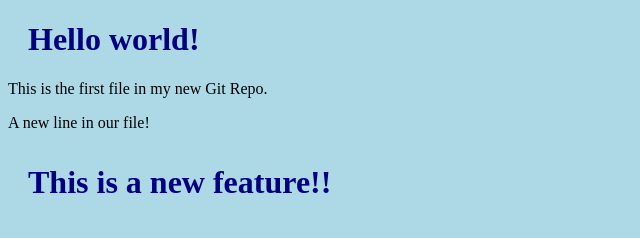
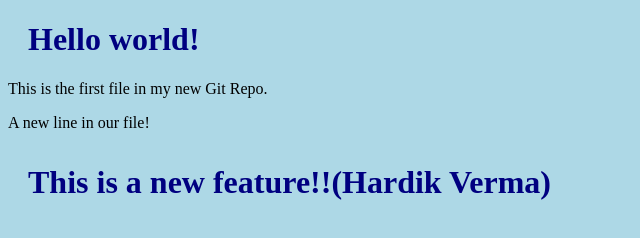
Before and after one commit to sahealamshaikh/LocalRepo, a plain HTML site: page newindex.html in a window 1280 px wide. Shown: the whole page, without its empty margins (0-640 px from the left). Drawn offline with Linux system fonts and the light colour scheme.

Commit message:
added name for check merge conglicts

```diff
--- a/newindex.html
+++ b/newindex.html
@@ -9,7 +9,7 @@
 <h1>Hello world!</h1>
 <p>This is the first file in my new Git Repo.</p>
 <p>A new line in our file!</p>
-<h1><p>This is a new feature!!</p></h1>
+<h1><p>This is a new feature!!(Hardik Verma)</p></h1>
 
 </body>
 </html>
```
